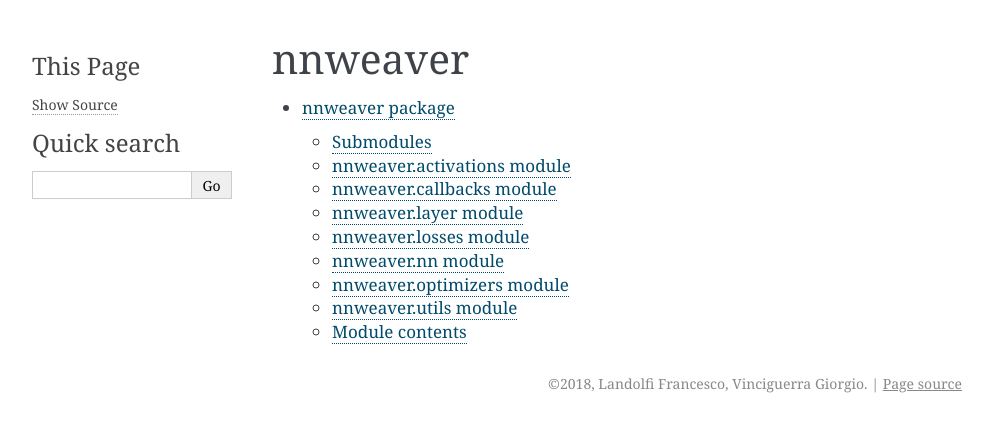
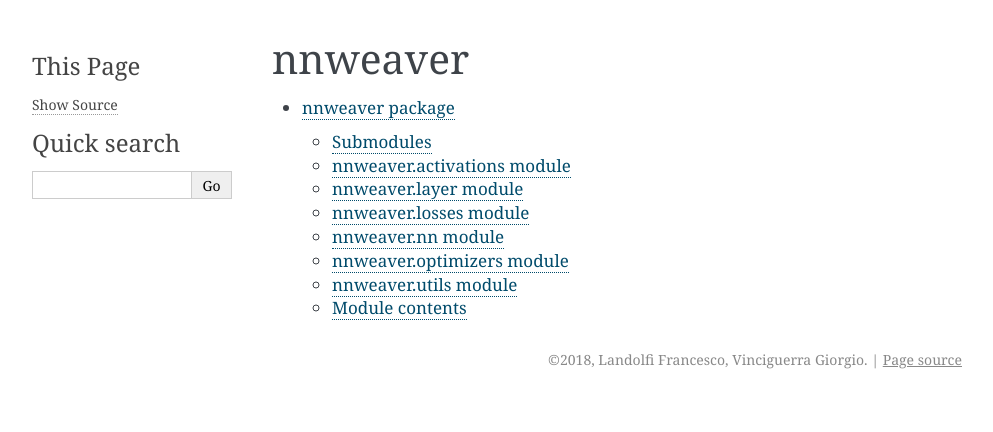
Before and after one commit to gvinciguerra/nnweaver, a Sphinx documentation site: the page built from docs/modules.rst, in a window 1280 px wide. Shown: the top 432 px of the page, without its empty margins (148-1141 px from the left). Built offline with Sphinx 7.4.7, drawn with Linux system fonts in a browser that asks for light colours; part of the change alters nothing that is shown.

```diff
--- a/docs/conf.py
+++ b/docs/conf.py
@@ -37,6 +37,17 @@ extensions = ['sphinx.ext.coverage',
     'sphinx.ext.viewcode',
     'sphinx.ext.githubpages',
     'sphinx.ext.autodoc']
+
+autodoc_default_flags = ['special-members']
+
+def skip_members(app, what, name, obj, skip, options):
+    if name[:2] == '__':
+        print(name)
+        return False if name in ['__call__'] else True
+    return None
+
+def setup(app):
+    app.connect('autodoc-skip-member', skip_members)
 
 # Add any paths that contain templates here, relative to this directory.
 templates_path = ['_templates']
--- a/docs/nnweaver.rst
+++ b/docs/nnweaver.rst
@@ -8,14 +8,6 @@ nnweaver\.activations module
 ----------------------------
 
 .. automodule:: nnweaver.activations
-    :members:
-    :undoc-members:
-    :show-inheritance:
-
-nnweaver\.callbacks module
---------------------------
-
-.. automodule:: nnweaver.callbacks
     :members:
     :undoc-members:
     :show-inheritance:
```
